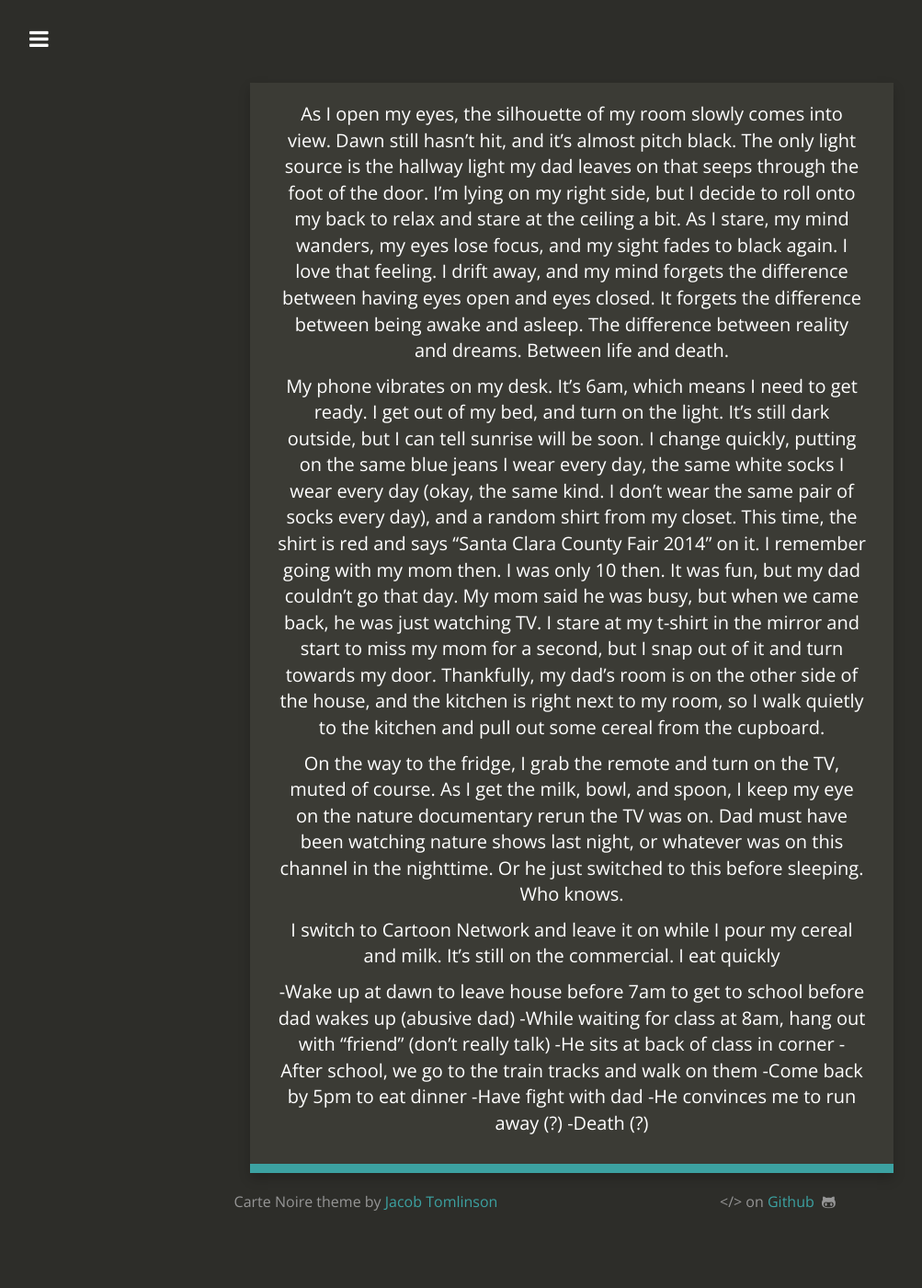
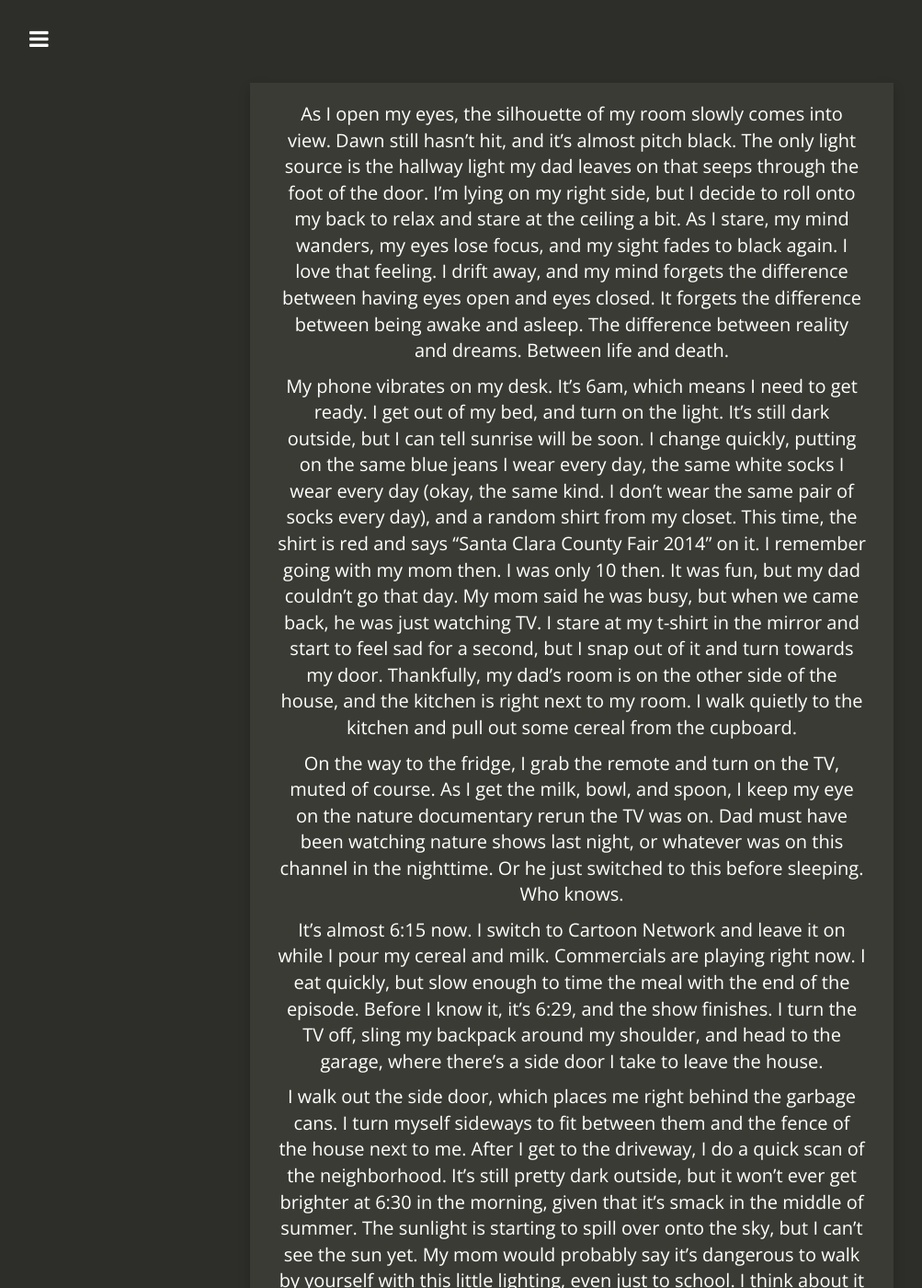
Before and after one commit to jacobtomlinson/carte-noire, a Jekyll site: the page built from drafts/untitled.md, in a window 1280 px wide and 1400 px high. Shown: the whole window at 92% size, without its empty margins (18-1021 px from the left). Built offline with Jekyll 4.4.1, drawn with Linux system fonts in a browser that asks for light colours; nearby versions of some CDN libraries; our own code applies the rules of GitHub Pages for plain Markdown files; some of the changed text lies outside the part shown.

Commit message:
Update untitled.md, walking to school.

```diff
--- a/drafts/untitled.md
+++ b/drafts/untitled.md
@@ -1,10 +1,18 @@
 As I open my eyes, the silhouette of my room slowly comes into view. Dawn still hasn’t hit, and it's almost pitch black. The only light source is the hallway light my dad leaves on that seeps through the foot of the door. I’m lying on my right side, but I decide to roll onto my back to relax and stare at the ceiling a bit. As I stare, my mind wanders, my eyes lose focus, and my sight fades to black again. I love that feeling. I drift away, and my mind forgets the difference between having eyes open and eyes closed. It forgets the difference between being awake and asleep. The difference between reality and dreams. Between life and death.
 
-My phone vibrates on my desk. It's 6am, which means I need to get ready. I get out of my bed, and turn on the light. It's still dark outside, but I can tell sunrise will be soon. I change quickly, putting on the same blue jeans I wear every day, the same white socks I wear every day (okay, the same kind. I don't wear the same pair of socks every day), and a random shirt from my closet. This time, the shirt is red and says "Santa Clara County Fair 2014" on it. I remember going with my mom then. I was only 10 then. It was fun, but my dad couldn't go that day. My mom said he was busy, but when we came back, he was just watching TV. I stare at my t-shirt in the mirror and start to miss my mom for a second, but I snap out of it and turn towards my door. Thankfully, my dad's room is on the other side of the house, and the kitchen is right next to my room, so I walk quietly to the kitchen and pull out some cereal from the cupboard.
+My phone vibrates on my desk. It's 6am, which means I need to get ready. I get out of my bed, and turn on the light. It's still dark outside, but I can tell sunrise will be soon. I change quickly, putting on the same blue jeans I wear every day, the same white socks I wear every day (okay, the same kind. I don't wear the same pair of socks every day), and a random shirt from my closet. This time, the shirt is red and says "Santa Clara County Fair 2014" on it. I remember going with my mom then. I was only 10 then. It was fun, but my dad couldn't go that day. My mom said he was busy, but when we came back, he was just watching TV. I stare at my t-shirt in the mirror and start to feel sad for a second, but I snap out of it and turn towards my door. Thankfully, my dad's room is on the other side of the house, and the kitchen is right next to my room. I walk quietly to the kitchen and pull out some cereal from the cupboard.
 
 On the way to the fridge, I grab the remote and turn on the TV, muted of course. As I get the milk, bowl, and spoon, I keep my eye on the nature documentary rerun the TV was on. Dad must have been watching nature shows last night, or whatever was on this channel in the nighttime. Or he just switched to this before sleeping. Who knows.
 
-I switch to Cartoon Network and leave it on while I pour my cereal and milk. It's still on the commercial. I eat quickly
+It's almost 6:15 now. I switch to Cartoon Network and leave it on while I pour my cereal and milk. Commercials are playing right now. I eat quickly, but slow enough to time the meal with the end of the episode. Before I know it, it's 6:29, and the show finishes. I turn the TV off, sling my backpack around my shoulder, and head to the garage, where there's a side door I take to leave the house.
+
+I walk out the side door, which places me right behind the garbage cans. I turn myself sideways to fit between them and the fence of the house next to me. After I get to the driveway, I do a quick scan of the neighborhood. It's still pretty dark outside, but it won't ever get brighter at 6:30 in the morning, given that it's smack in the middle of summer.  The sunlight is starting to spill over onto the sky, but I can't see the sun yet. My mom would probably say it's dangerous to walk by yourself with this little lighting, even just to school. I think about it in my head, and end up more or less agreeing with her. But, she's not here anymore, so I start trudging along.
+
+My dad doesn't care, of course. Maybe he'd be happy if I got robbed. I think they have insurance for that kind of stuff, so he'd probably just pocket the money, even if it was mine they stole. Besides, he's the reason I have to leave so early for school in the first place. If I'm in the house when he wakes up, I risk a good beating if he wakes up on the wrong side of bed. At least if I'm not there, he just drinks and trashes the house, or actually sucks it up and goes to work.
+
+The walk was pretty uneventful. There's a Chinese lady with a cart who walks the opposite direction as me every day. We did a little nod of acknowledgement to each other as we passed each other and went on our merry way. I do wonder what her story is, or what would happen if I tried talking to her. My school is only a couple blocks away, so it was just 10 minutes and I was there. The school bus doesn't even bother stopping by my neighborhood since all the kids just walk.
+
+I arrive at the school at 6:45am. The administrators get in around 7 or 7:15, so I just relax on the outside in the meantime.
 
 -Wake up at dawn to leave house before 7am to get to school before dad wakes up (abusive dad)
 -While waiting for class at 8am, hang out with "friend" (don't really talk)
```
